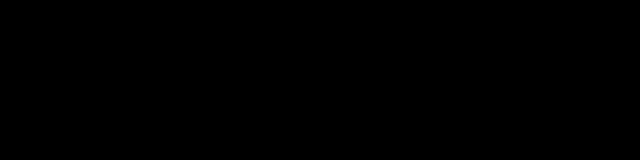
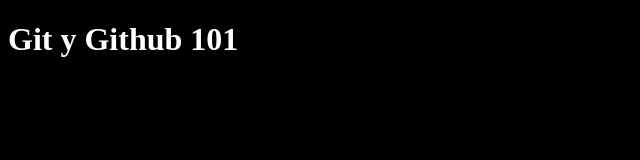
Before and after one commit to yimmirp/TallerGit, a plain HTML site: page index.html in a window 1280 px wide. Shown: the whole page, without its empty margins (0-640 px from the left). Drawn offline with Linux system fonts and the light colour scheme.

Commit message:
Se agrego la etiqueta h1

```diff
--- a/index.html
+++ b/index.html
@@ -7,6 +7,6 @@
   <title>IPC2</title>
 </head>
 <body>
-
+  <h1>Git y Github 101</h1>
 </body>
 </html>
```
